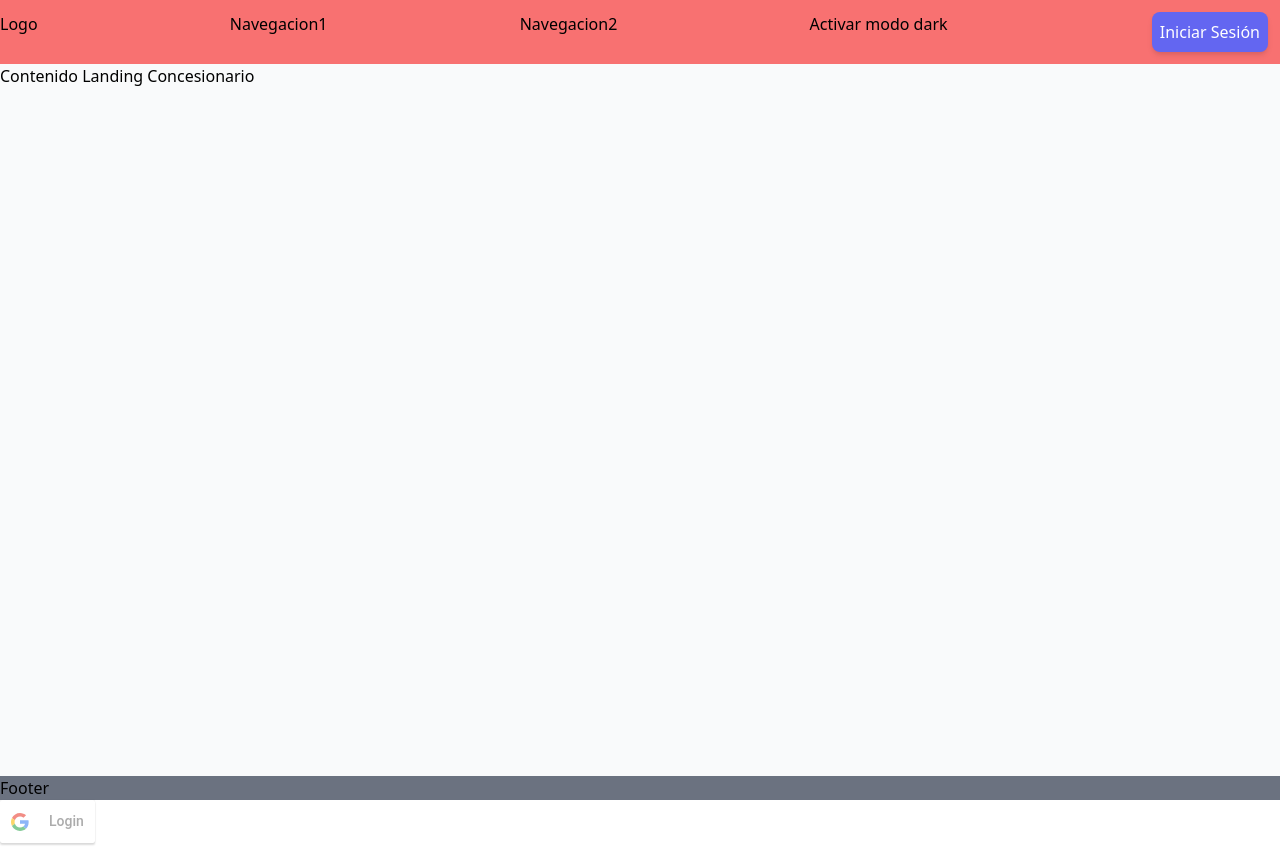
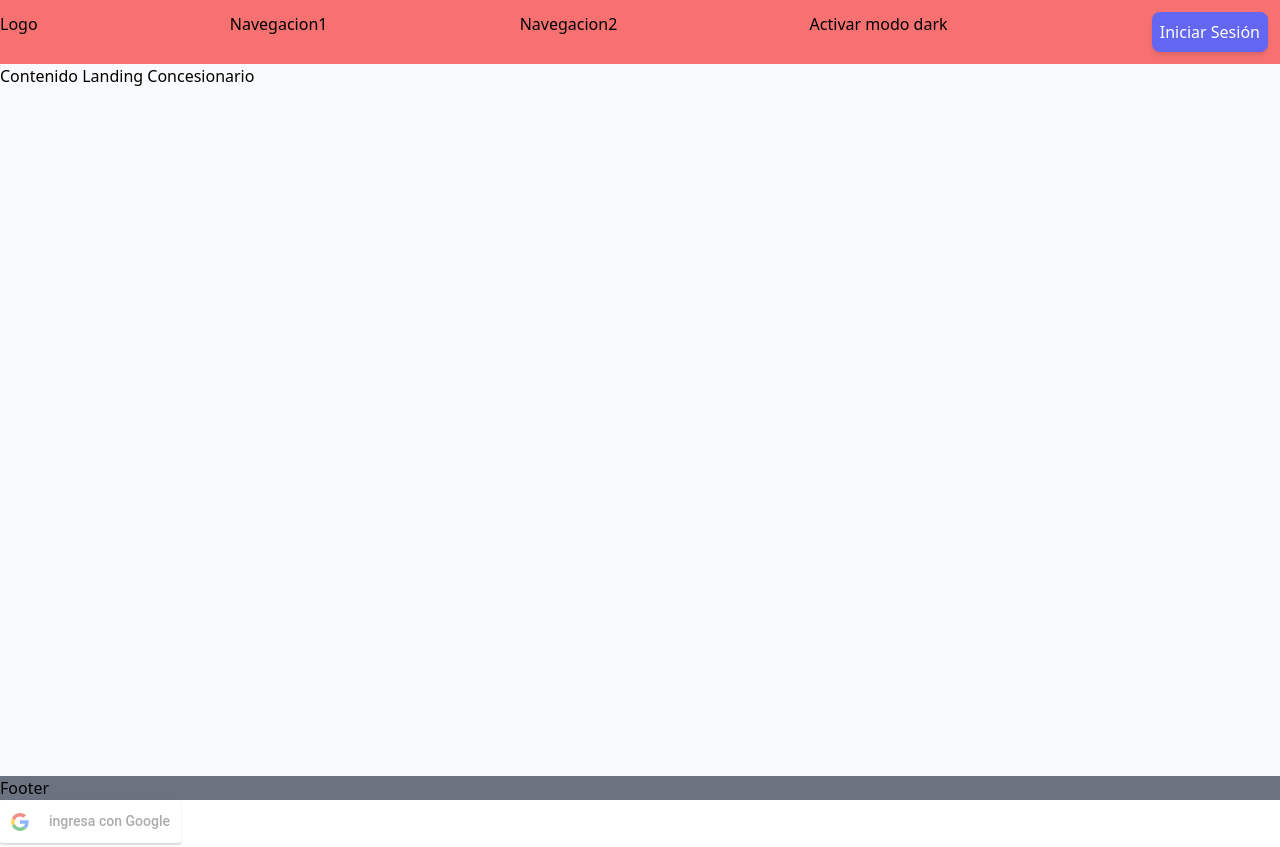
Before and after one commit to aflorez7833/JAL-developers, a React (Create React App) app: page / in a window 1280 px wide. Built offline with nearby package versions, Linux system fonts and the light colour scheme.

Commit message:
google oath

```diff
--- a/src/App.jsx
+++ b/src/App.jsx
@@ -20,6 +20,7 @@ function App() {
   }, [darkMode]);
   const responseGoogle=(respuesta)=>{
     console.log(respuesta);
+    console.log(respuesta.profileObj);
   }
 
   return (
@@ -62,8 +63,8 @@ function App() {
         </Router>
       </DarkModeContext.Provider>
       <GoogleLogin
-    clientId="658977310896-knrl3gka66fldh83dao2rhgbblmd4un9.apps.googleusercontent.com"
-    buttonText="Login"
+    clientId="159820482026-qkv1i7h227s0ep5k6m5bkuvu9kkndvqu.apps.googleusercontent.com"
+    buttonText="ingresa con Google"
     onSuccess={responseGoogle}
     onFailure={responseGoogle}
     cookiePolicy={'single_host_origin'}
--- a/src/pages/admin/Productos.jsx
+++ b/src/pages/admin/Productos.jsx
@@ -135,7 +135,7 @@ const FilaProducto = ({ producto, setEjecutarConsulta }) => {
     //enviar la info al backend
     const options = {
       method: 'PATCH',
-      url: 'https://vast-waters-45728.herokuapp.com/vehicle/update/',
+      url: 'http://localhost:5000/productos/actualizar/',
       headers: { 'Content-Type': 'application/json' },
       data: { ...infoNuevoProducto, id: producto._id },
     };
@@ -155,7 +155,7 @@ const FilaProducto = ({ producto, setEjecutarConsulta }) => {
   const eliminarProducto = async () => {
     const options = {
       method: 'DELETE',
-      url: 'https://vast-waters-45728.herokuapp.com/vehicle/delete/',
+      url: 'http://localhost:5000/productos/eliminar/',
       headers: { 'Content-Type': 'application/json' },
       data: { id: producto._id },
     };
```
Also changed, not shown: src/styles/styles.css (line endings or trailing spaces), 1 other file (tests, documents, lock files or other folders).
